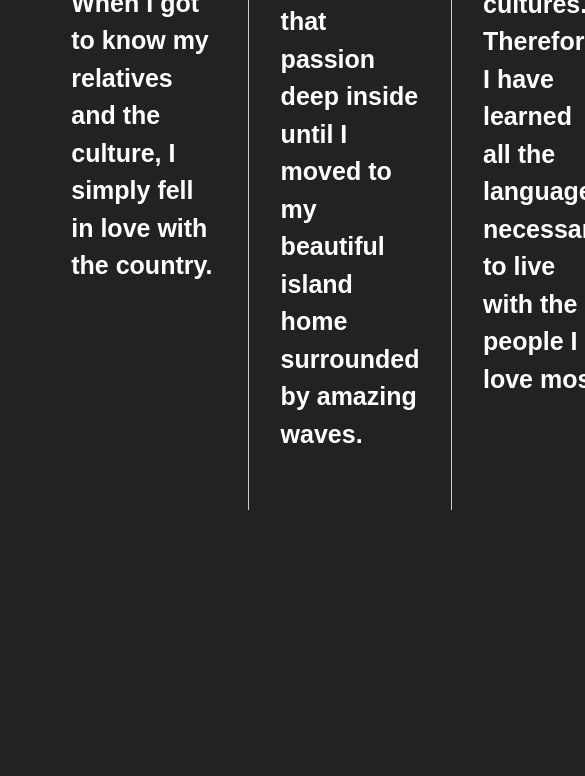
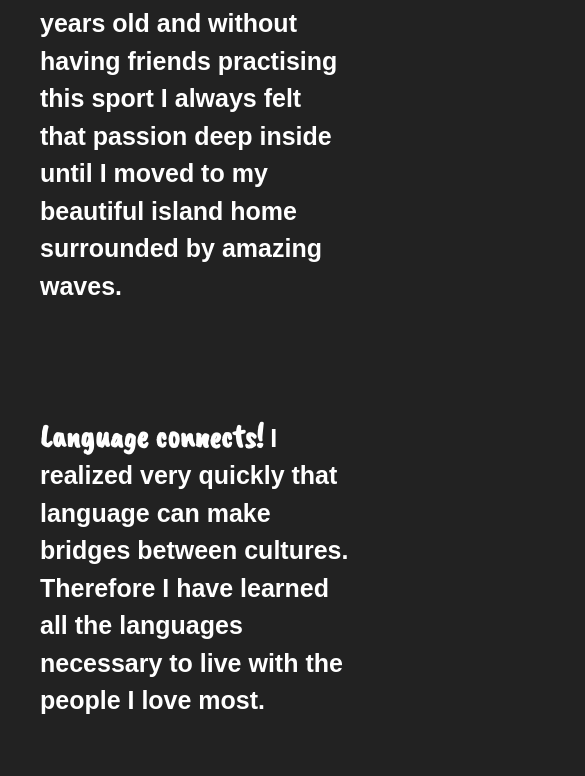
Before and after one commit to Kate-Ku/divs-flexbox, a plain HTML site: page index.html in a window 390 px wide. Shown: the part 545-1321 px from the top of the page, 585 px wide, since content can reach past the window. Before the commit the page ends 1055 px from the top, so only its background shows below. Drawn offline with nearby package versions, Linux system fonts and the light colour scheme; a web font is replaced by a local one.

Commit message:
Adjusted media queries for mobile device

```diff
--- a/css/main.css
+++ b/css/main.css
@@ -115,6 +115,7 @@ body {
   justify-content: space-between;
   font-weight: 700;
   flex-flow: nowrap;
+  width: 100%;
 }
 
 .wrapper span {
@@ -140,10 +141,18 @@ body {
   border-right: #cacfd2 solid 1px;
 }
 
-@media (max-width: 767px) {
+@media all and (max-width: 767px) {
+  .wrapper {
+    flex-direction: column;
+    align-items: center;
+  }
+
+  .div-1, .div-2 {
+    border-right: none;
+  }
+
   .div-1, .div-2, .div-3 {
     width: 100%;
-    flex-direction: column;
   }
 }
 
```
